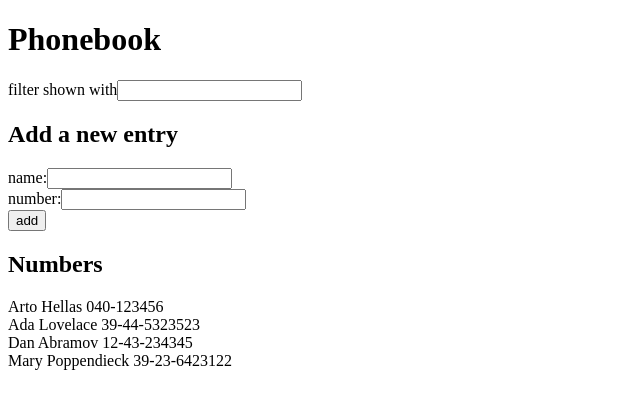
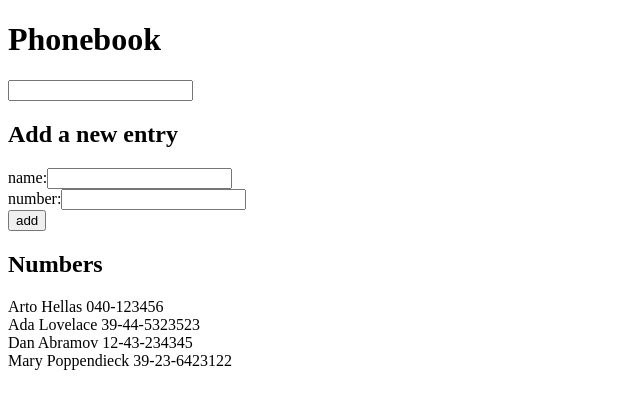
Before and after one commit to Niosni/FullStackOpen2023, a React (Vite) app in the folder osa2/puhelinluettelo/: page / in a window 1280 px wide. Shown: the top 408 px of the page, without its empty margins (0-640 px from the left). Built offline with nearby package versions, Linux system fonts and the light colour scheme.

Commit message:
Task 2.10 refactor into components

```diff
--- a/osa2/puhelinluettelo/src/App.jsx
+++ b/osa2/puhelinluettelo/src/App.jsx
@@ -68,35 +68,22 @@ const App = () => {
   return (
     <div>
       <h1>Phonebook</h1>
-      <div>
-        filter shown with
-        <input
-          value={filterValue}
-          onChange={handleFilterChange}
-        />
-      </div>
+      <Filter
+        filterValue={filterValue}
+        handleFilterChange={handleFilterChange}
+      />
       <h2>Add a new entry</h2>
-      <form onSubmit={addDetails}>
-        <div>
-          name:
-            <input
-              value={newName}
-              onChange={handleNameChange}
-            />
-        </div>
-        <div>
-          number:
-            <input
-              value={newNumber}
-              onChange={handleNumberChange}
-            />
-        </div>
-        <div>
-          <button type="submit">add</button>
-        </div>
-      </form>
+      <PersonForm
+        newName={newName}
+        newNumber={newNumber}
+        addDetails={addDetails}
+        handleNameChange={handleNameChange}
+        handleNumberChange={handleNumberChange}
+      />
       <h2>Numbers</h2>
-      {listToShow}
+      <Persons
+        listToShow={listToShow}
+      />
     </div>
   )
 
--- a/osa2/puhelinluettelo/src/components/Filter.jsx
+++ b/osa2/puhelinluettelo/src/components/Filter.jsx
@@ -1,5 +1,12 @@
-const Filter = (params) => {
-
+const Filter = ({filterValue, handleFilterChange}) => {
+    return (
+        <div>
+            <input
+                value={filterValue}
+                onChange={handleFilterChange}
+            />
+        </div>
+    )
 }
 
 export default Filter
--- a/osa2/puhelinluettelo/src/components/PersonForm.jsx
+++ b/osa2/puhelinluettelo/src/components/PersonForm.jsx
@@ -1,5 +1,25 @@
-const PersonForm = (params) => {
-
+const PersonForm = ({newName, newNumber, addDetails, handleNameChange, handleNumberChange}) => {
+    return (
+    <form onSubmit={addDetails}>
+        <div>
+          name:
+            <input
+              value={newName}
+              onChange={handleNameChange}
+            />
+        </div>
+        <div>
+          number:
+            <input
+              value={newNumber}
+              onChange={handleNumberChange}
+            />
+        </div>
+        <div>
+          <button type="submit">add</button>
+        </div>
+      </form>
+    )
 }
 
 export default PersonForm
--- a/osa2/puhelinluettelo/src/components/Persons.jsx
+++ b/osa2/puhelinluettelo/src/components/Persons.jsx
@@ -1,5 +1,9 @@
-const Persons = (params) => {
-
+const Persons = ({listToShow}) => {
+    return (
+        <>
+            {listToShow}
+        </>
+    )
 }
 
 export default Persons
```
